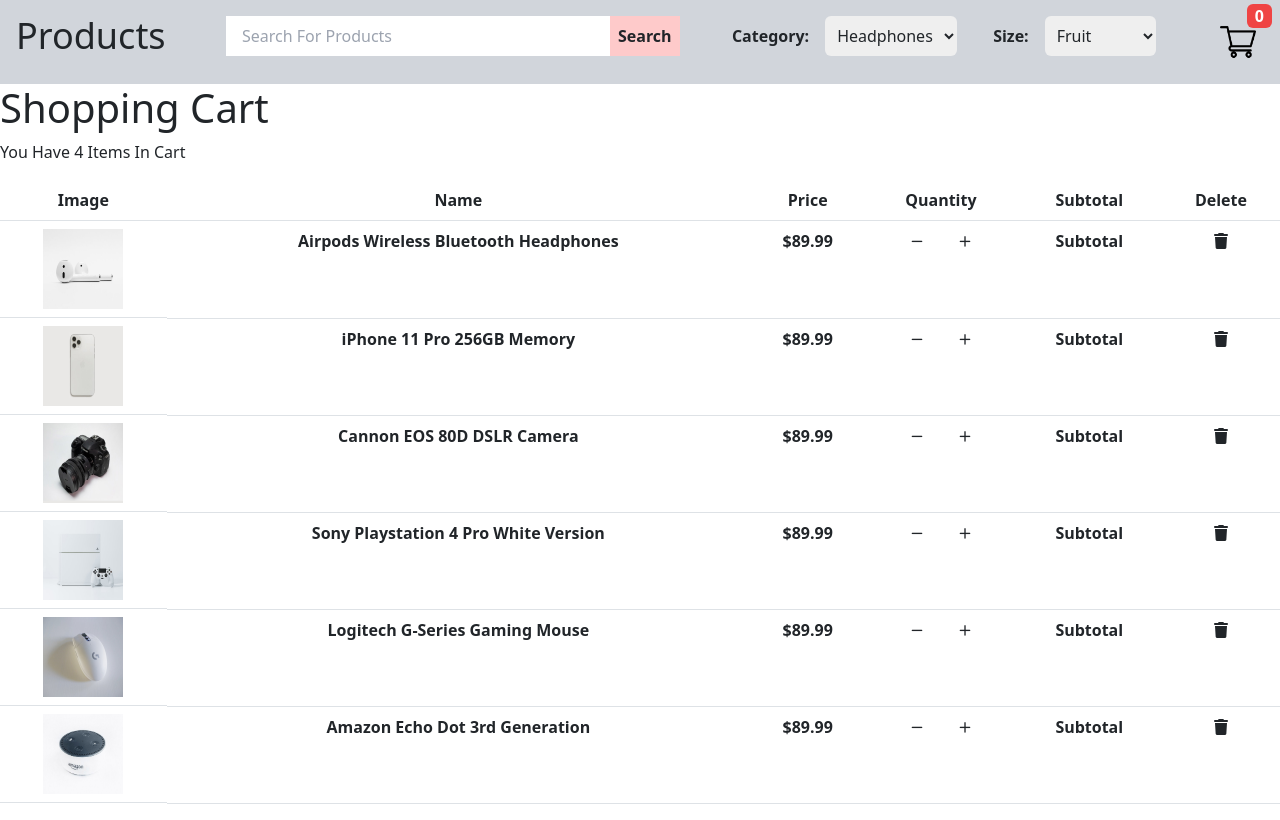
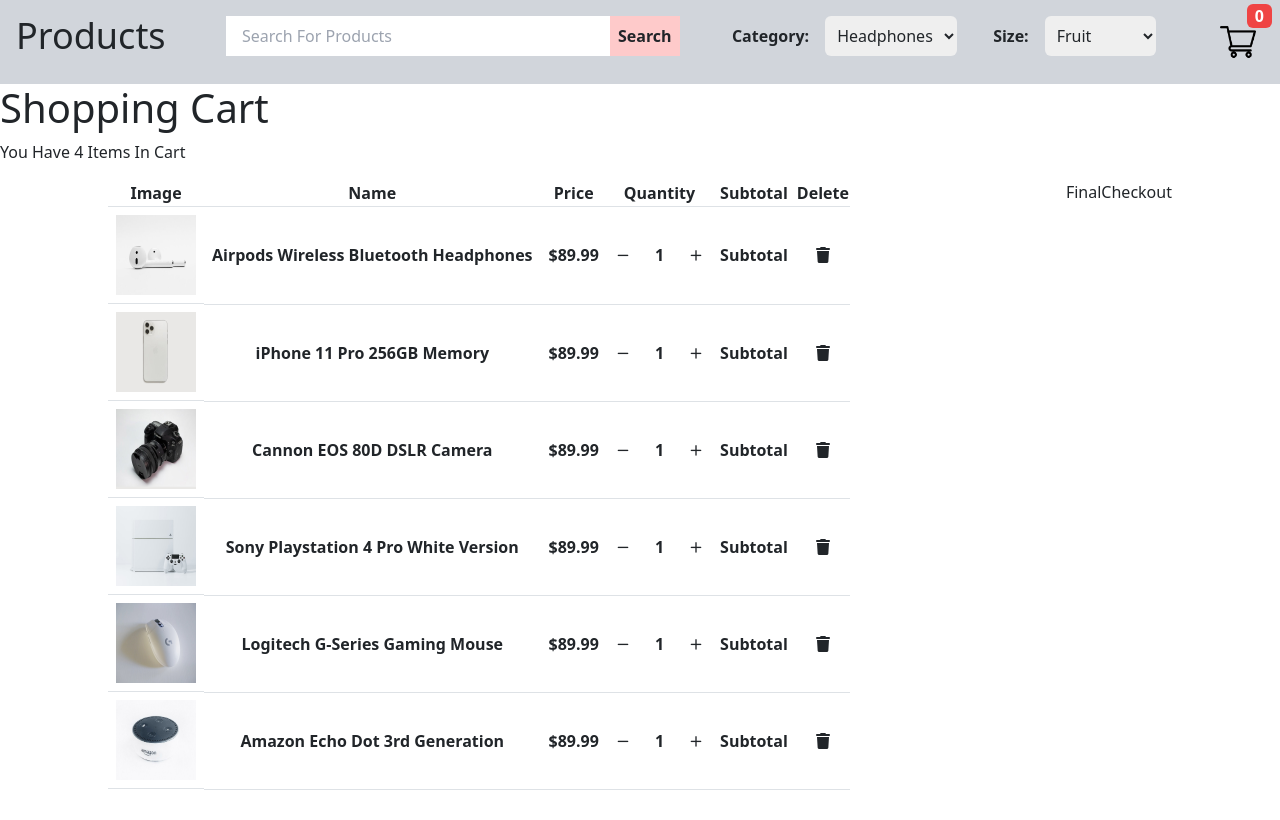
Before and after one commit to Dharmil4602/toothsi-project, a React (Create React App) app: page / in a window 1280 px wide. Both pictures are taken after a click on the button 1237 px from the left and 42 px from the top of the page. Built offline with nearby package versions, Linux system fonts and the light colour scheme.

Commit message:
Added new file and modified code

```diff
--- a/src/Products.js
+++ b/src/Products.js
@@ -6,6 +6,7 @@
     color: "red",
     price: 89.99,
     stock: 3,
+    quantity: 1
   },
 
   {
@@ -15,6 +16,7 @@
     color: "red",
     price: 89.99,
     stock: 3,
+    quantity: 1
   },
 
   {
@@ -24,6 +26,8 @@
     color: "red",
     price: 89.99,
     stock: 3,
+    quantity: 1
+
   },
 
   {
@@ -33,6 +37,7 @@
     color: "red",
     price: 89.99,
     stock: 3,
+    quantity: 1
   },
 
   {
@@ -42,6 +47,7 @@
     color: "red",
     price: 89.99,
     stock: 3,
+    quantity: 1
   },
 
   {
@@ -51,6 +57,7 @@
     color: "red",
     price: 89.99,
     stock: 3,
+    quantity: 1
   },
 ];
 
--- /dev/null
+++ b/src/components/FinalCheckout.js
@@ -0,0 +1,9 @@
+import React from 'react'
+
+function FinalCheckout() {
+  return (
+    <div>FinalCheckout</div>
+  )
+}
+
+export default FinalCheckout
--- a/src/components/Item.js
+++ b/src/components/Item.js
@@ -1,19 +1,34 @@
-import React from "react";
+import React, { useState } from "react";
 import { Table } from "react-bootstrap";
 import products from "../Products";
+import FinalCheckout from "./FinalCheckout";
 
 function Item() {
-    const handleIncrement = (item) => {
-        console.log("Increment");
+
+    const [item, setItem] = useState(products)
+
+    const handleIncrement = (item_id) => {
+        setItem((item) =>
+          item.map((item) =>
+            item_id === item.id
+              ? { ...item, quantity: item.quantity + 1 }
+              : item
+          )
+        );
     };
 
 
-    const handleDecrement = (item) => {
-        console.log("Decrement");
-    };
+    const handleDecrement = (item_id) => {
+        setItem(item =>
+            item.map(item => item_id === item.id ? {...item, quantity: item.quantity - (item.quantity > 1 ? 1:0)} : item)
+        );
+    }
+
+
   return (
     <>
-      <Table>
+      <Table className="flex justify-around">
+        <tbody className="align-middle">
           <thead>
             <tr className="text-center">
               <th>Image</th>
@@ -24,8 +39,7 @@
               <th>Delete</th>
             </tr>
           </thead>
-        <tbody>
-          {products.map((item, i) => (
+          {item.map((item, i) => (
             <tr key={i} className="font-bold">
               <td className="flex justify-center">
                 <img className="h-20 w-20" src={item.image} alt="product" />
@@ -33,12 +47,12 @@
               <td className="text-center">{item.name}</td>
               <td className="text-center">${item.price}</td>
               <td className="quantity text-center">
-                <div className="">
-                  <button>
+                <div className="flex justify-center">
+                  <button onClick={() => handleDecrement(item.id)}>
                     <i className="uil uil-minus"></i>
                   </button>
-                  <input className="w-4 mx-2" type="text" value=""/>
-                  <button onClick={handleIncrement}>
+                  <div className="quantity mx-4">{item.quantity}</div>
+                  <button onClick={() => handleIncrement(item.id)}>
                     <i className="uil uil-plus"></i>
                   </button>
                 </div>
@@ -50,6 +64,7 @@
             </tr>
           ))}
         </tbody>
+        <FinalCheckout />
       </Table>
     </>
   );
```
Lines whose indentation alone changed are shown as unchanged.
